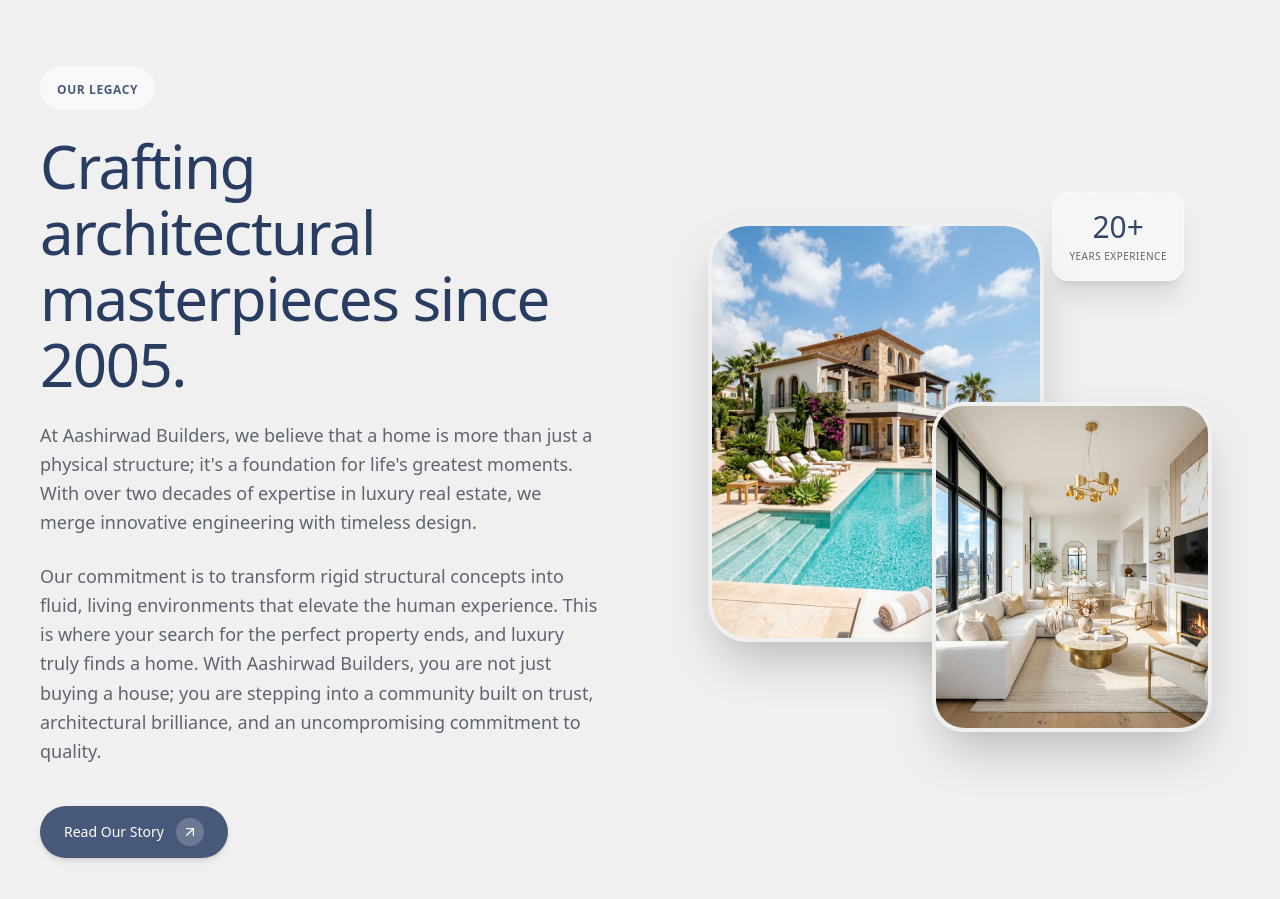
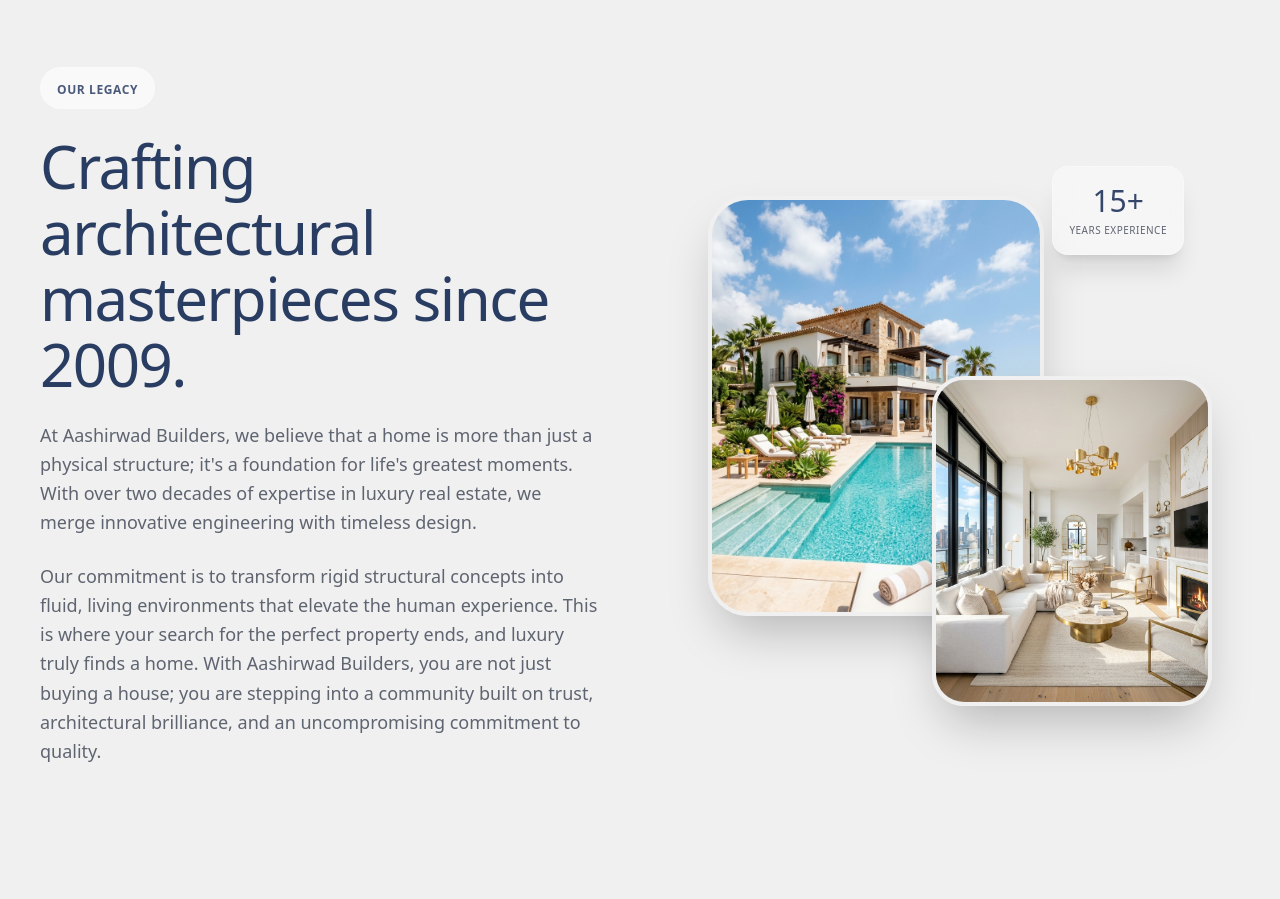
Before and after one commit to PrateekKumar15/AashirwadBuilders, a Next.js app: page / in a window 1280 px wide. Shown: the part 2620-3519 px from the top of the page. Built offline with nearby package versions, Linux system fonts and the light colour scheme; a web font is replaced by a local one.

Commit message:
feat: add AboutUs component and define project data structures and initial content

```diff
--- a/src/components/AboutUs.tsx
+++ b/src/components/AboutUs.tsx
@@ -28,7 +28,7 @@
             transition={{ delay: 0.1 }}
             className="text-4xl md:text-5xl lg:text-6xl font-normal text-primary/95 mb-6 tracking-tight leading-[1.1]"
           >
-            Crafting architectural masterpieces since 2005.
+            Crafting architectural masterpieces since 2009.
           </motion.h2>
 
           <motion.p
@@ -51,7 +51,7 @@
             Our commitment is to transform rigid structural concepts into fluid, living environments that elevate the human experience. This is where your search for the perfect property ends, and luxury truly finds a home. With Aashirwad Builders, you are not just buying a house; you are stepping into a community built on trust, architectural brilliance, and an uncompromising commitment to quality.
           </motion.p>
 
-          <motion.button
+          {/* <motion.button
             initial={{ opacity: 0, y: 20 }}
             whileInView={{ opacity: 1, y: 0 }}
             viewport={{ once: true }}
@@ -64,7 +64,7 @@
             <div className="bg-white/20 p-1.5 rounded-full flex items-center justify-center">
               <ArrowUpRight className="w-4 h-4 text-white" />
             </div>
-          </motion.button>
+          </motion.button> */}
         </div>
 
         {/* Staggered Imagery Grid */}
@@ -99,7 +99,7 @@
             transition={{ delay: 0.6 }}
             className="absolute z-30 top-[5%] right-[10%] bg-white/40 backdrop-blur-xl p-4 rounded-2xl border border-white/30 shadow-xl"
           >
-            <div className="text-3xl font-normal text-primary/90 text-center">20+</div>
+            <div className="text-3xl font-normal text-primary/90 text-center">15+</div>
             <div className="text-[10px] text-muted-foreground uppercase tracking-wider text-center mt-1">Years Experience</div>
           </motion.div>
         </div>
--- a/src/data/projects.ts
+++ b/src/data/projects.ts
@@ -114,7 +114,11 @@
         name: "2 BHK",
         price: "₹ 66 Lacs",
         customizable: false,
-        images: [],
+        images: [
+          "/property_1_1778505958766.png",
+          "/hero_image_1778505942789.png",
+          "/property_2_1778505977306.png"
+        ],
         features: {
           beds: 2,
           baths: 2,
```
